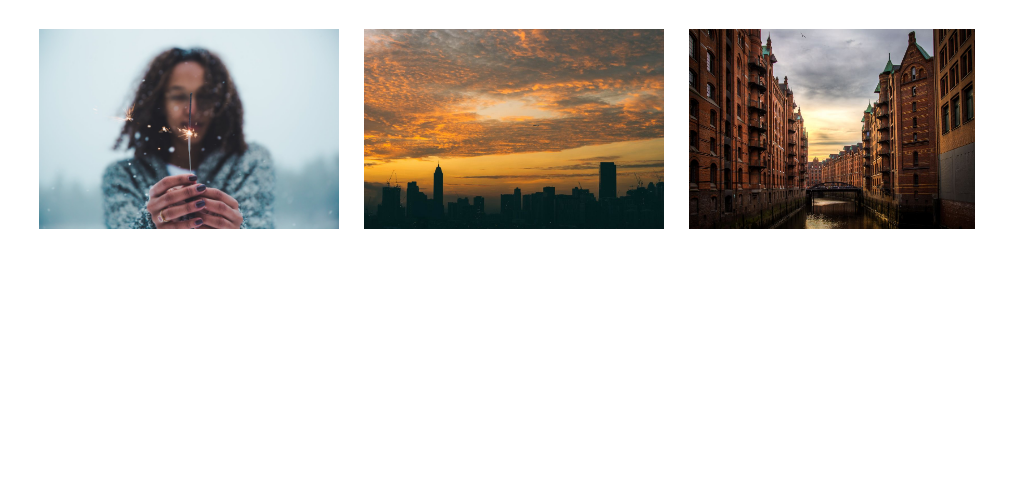
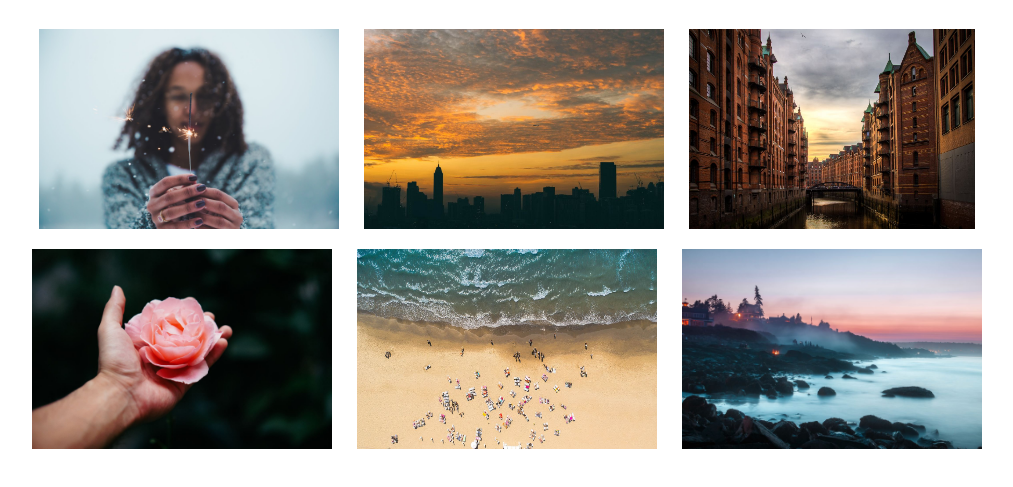
Before and after one commit to amatirin92/animated-image-gallery, a plain HTML site: page index.html in a window 1280 px wide. Shown: the part 61-548 px from the top of the page, without its empty margins (133-1146 px from the left). Drawn offline with Linux system fonts and the light colour scheme.

Commit message:
added more images

```diff
--- a/index.html
+++ b/index.html
@@ -20,6 +20,15 @@
         <img src="/photos/copper.jpg">
         <i class="fa fa-camera-retro" aria-hidden="true"></i>
     </div>
+       <div class="item pink">
+           <img src="/photos/pink.jpg">
+       </div>
+       <div class="item beige">
+           <img src="/photos/beige.jpg">
+       </div>
+       <div class="item teal">
+           <img src="/photos/teal.jpg">
+       </div>
     </div>
 
 
--- a/style.css
+++ b/style.css
@@ -1,6 +1,5 @@
 @import url(https://maxcdn.bootstrapcdn.com/font-awesome/4.7.0/css/font-awesome.min.css);
 @import url('https://fonts.googleapis.com/css?family=Raleway:200');
-
 h1 {
     font-family: 'Raleway', sans-serif;
     text-align: center;
@@ -10,36 +9,49 @@ h1 {
     display: -webkit-box;
     display: -ms-flexbox;
     display: flex;
+    -webkit-box-orient: horizontal;
+    -webkit-box-direction: normal;
+    -ms-flex-direction: row;
+    flex-direction: row;
     -webkit-box-pack: center;
     -ms-flex-pack: center;
     justify-content: center;
     -webkit-box-align: center;
     -ms-flex-align: center;
     align-items: center;
-    justify-content: center;
+    -ms-flex-flow: row wrap;
+    flex-flow: row wrap;
+    -ms-flex-line-pack: justify;
+    align-content: space-between;
+    -webkit-box-flex: 1;
+    -ms-flex-positive: 1;
+    -ms-flex-wrap: wrap;
+    flex-wrap: wrap;
 }
 
 div.item {
     position: relative;
-    float: left;
+    float: right;
     min-width: 100px;
     max-width: 300px;
     text-align: center;
     overflow: hidden;
     margin: 10px 1%;
+}
 
-}
 div.item * {
     -webkit-box-sizing: border-box;
     box-sizing: border-box;
     -webkit-transition: all 0.5s ease-in-out;
     transition: all 0.5s ease-in-out;
 }
+
 div.item img {
-    max-width:  100%;
+    width: 100%;
     vertical-align: top;
-    max-height: 200px;
+    height: 200px;
 }
+
 div.item i {
     position: absolute;
     top: 50%;
@@ -51,12 +63,14 @@ div.item i {
     line-height: 60px;
     background: #ffffff;
     border-radius: 50%;
+    -webkit-transform: translate(-50%, -50%) scale(0);
     transform: translate(-50%, -50%) scale(0);
 }
 
 div.item.light-blue i {
     color: #1486B2;
 }
+
 div.item.light-blue {
     background-color: #1486B2;
 }
@@ -64,6 +78,7 @@ div.item.light-blue {
 div.item.gold i {
     color: #FFAC50;
 }
+
 div.item.gold {
     background-color: #FFAC50;
 }
@@ -71,13 +86,18 @@ div.item.gold {
 div.item.copper i {
     color: #C45933;
 }
+
 div.item.copper {
     background-color: #C45933;
 }
-div.item:hover img{
+
+div.item:hover img {
     opacity: 0.3;
-    filter:grayscale(100%);
+    -webkit-filter: grayscale(100%);
+    filter: grayscale(100%);
 }
+
 div.item:hover i {
+    -webkit-transform: translate(-50%, -50%) scale(1);
     transform: translate(-50%, -50%) scale(1);
 }
```
Also changed, not shown: photos/beige.jpg (added), photos/pink.jpg (added), photos/teal.jpg (added), 1 other file.
